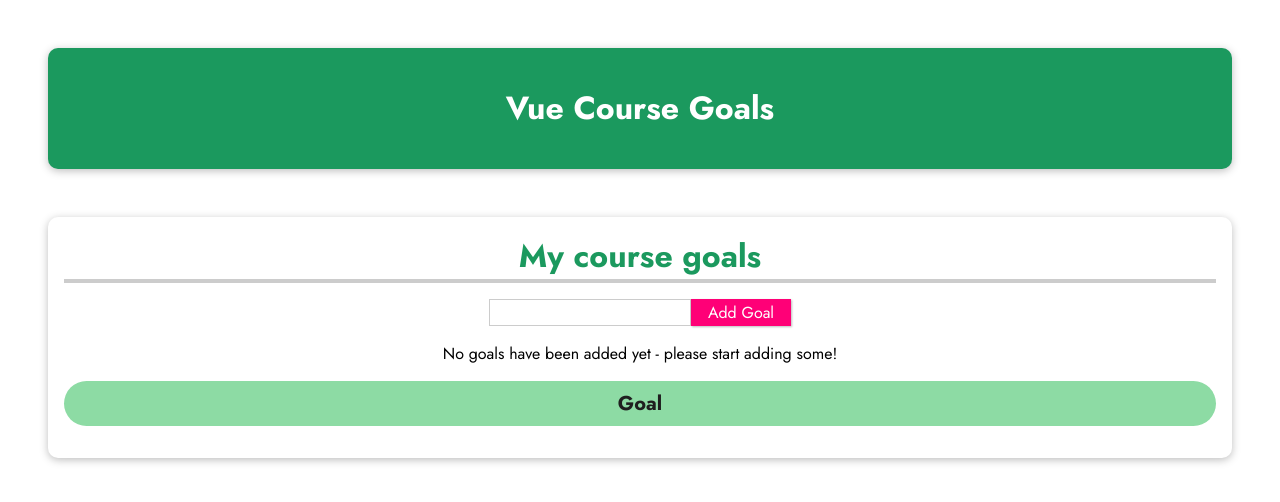
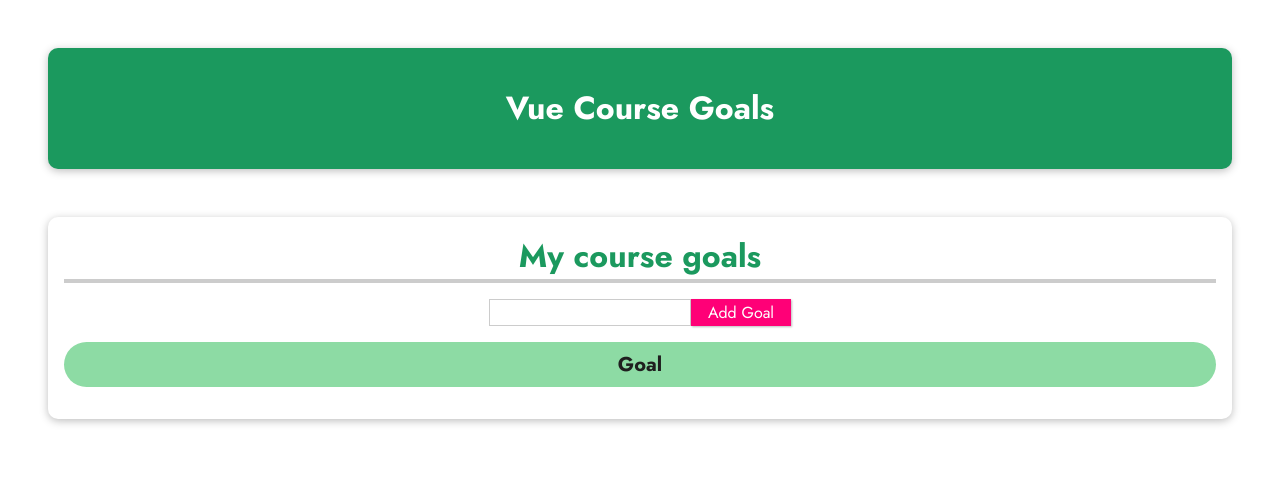
Before and after one commit to fatihugur/vue-rendering-basic, a plain HTML site: page index.html in a window 1280 px wide. Drawn offline with nearby package versions, Linux system fonts and the light colour scheme.

Commit message:
addGoal method and enteredGoalValue added

```diff
--- a/app.js
+++ b/app.js
@@ -1,7 +1,15 @@
 const app = Vue.createApp({
   data() {
-    return { goals: [] };
+    return {
+      enteredGoalValue: "",
+      goals: ["Finish the course!"],
+    };
+  },
+  methods: {
+    addGoal() {
+      this.goals.push(this.enteredGoalValue);
+    },
   },
 });
 
-app.mount('#user-goals');
+app.mount("#user-goals");
--- a/index.html
+++ b/index.html
@@ -20,7 +20,9 @@
       <h2>My course goals</h2>
       <input type="text" />
       <button>Add Goal</button>
-      <p>No goals have been added yet - please start adding some!</p>
+      <p v-if="goals.length === 0">
+        No goals have been added yet - please start adding some!
+      </p>
       <ul>
         <li>Goal</li>
       </ul>
```
